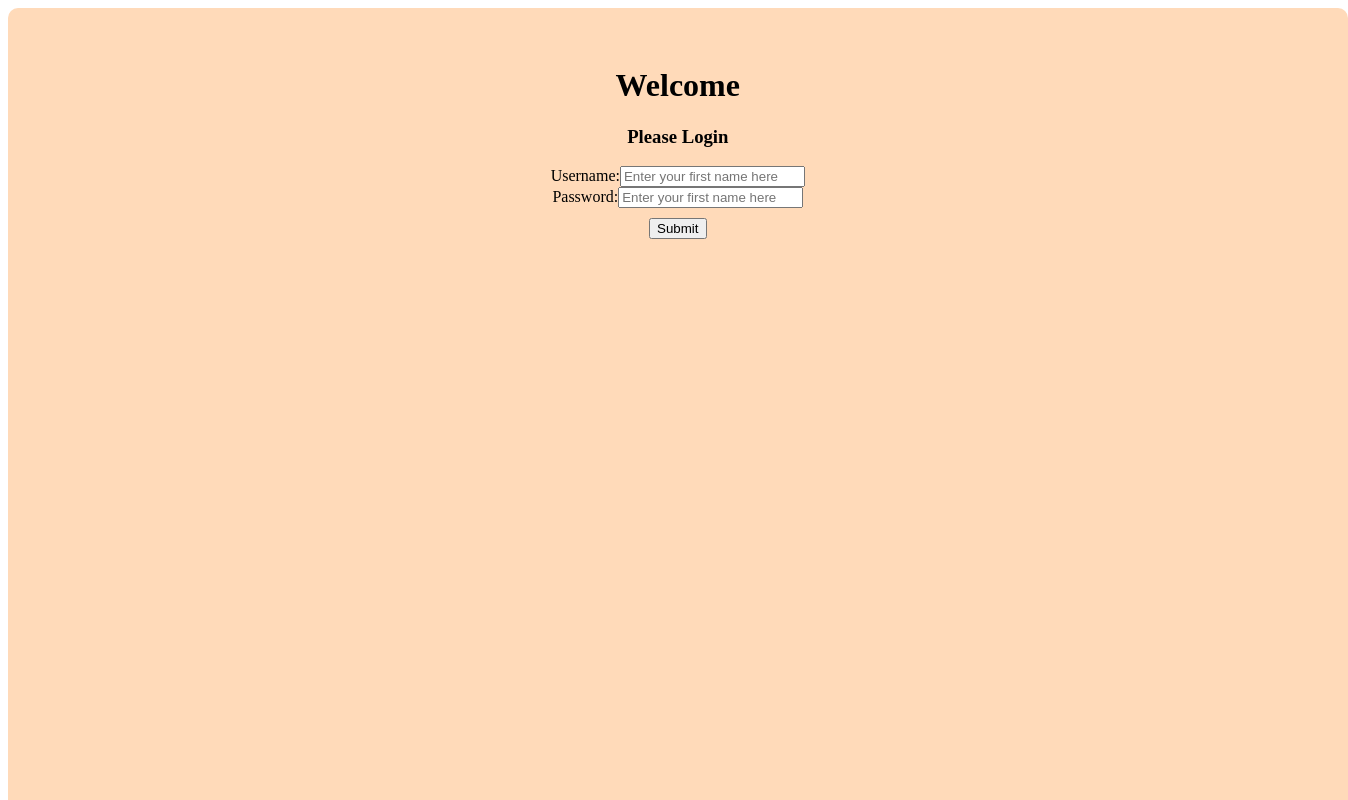
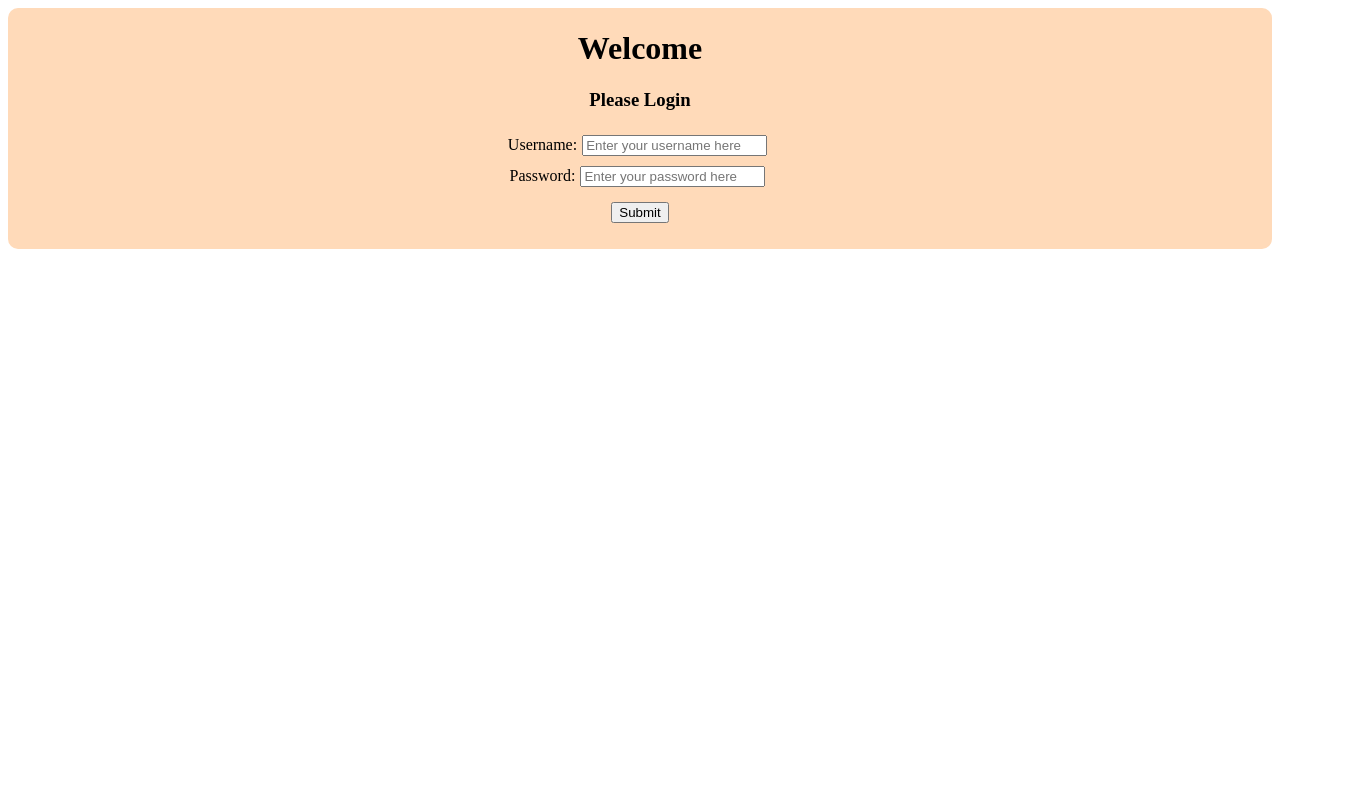
Before and after one commit to RobertBonagura/homeBass, a React (Vite) app in the folder client/: page / in a window 1280 px wide. Shown: the top 800 px of the page, 1348 px wide, since content can reach past the window. Built offline with nearby package versions, Linux system fonts and the light colour scheme.

Commit message:
Updating style of login form

```diff
--- a/client/src/Input.js
+++ b/client/src/Input.js
@@ -2,7 +2,7 @@ import React from "react"
 
 const Input = (props) => {
     return(
-  <div className="form-group">
+  <div>
     <label className="form-label">{props.title}</label>
     <input
       className="form-input"
--- a/client/src/LoginForm.js
+++ b/client/src/LoginForm.js
@@ -29,13 +29,13 @@ class FormContainer extends React.Component {
               type="text"
               value={this.state.value}
               onChange={this.handleChange}
-              placeholder="Enter your first name here"/>
+              placeholder="Enter your username here"/>
             <Input title="Password:"
               name="name"
               type="text"
               value={this.state.value}
               onChange={this.handleChange}
-              placeholder="Enter your first name here"/>
+              placeholder="Enter your password here"/>
             <input className="button" type="submit" value="Submit" />
         </form>
         );
--- a/client/src/style.css
+++ b/client/src/style.css
@@ -1,18 +1,15 @@
 .container {
-
     background-color: peachpuff;
     border-radius: 10px;
     text-align: center;
-    padding: 10mm;
-    width: 100%;
-    height: 100%;
-    margin: 0 auto;
-}
-
-h1, h3{
-    text-align: center;
+    padding-top: 1px;
+    padding-bottom: 10px;
 }
 
 .button {
     margin-top: 10px;
 }
+
+.form-input {
+    margin: 5px;
+}
```
Also changed, not shown: 3 other files (tests, documents, lock files or other folders).
